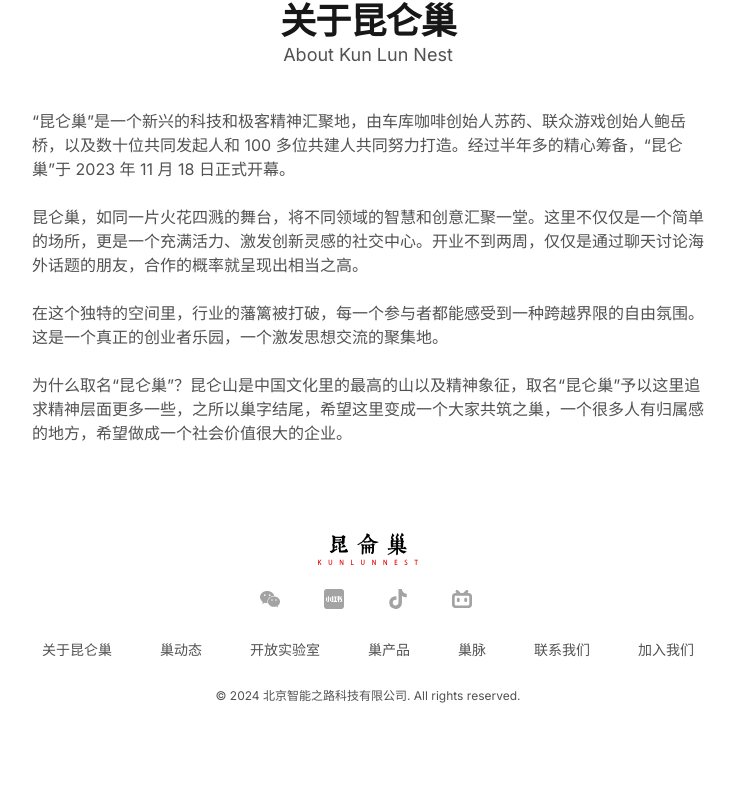
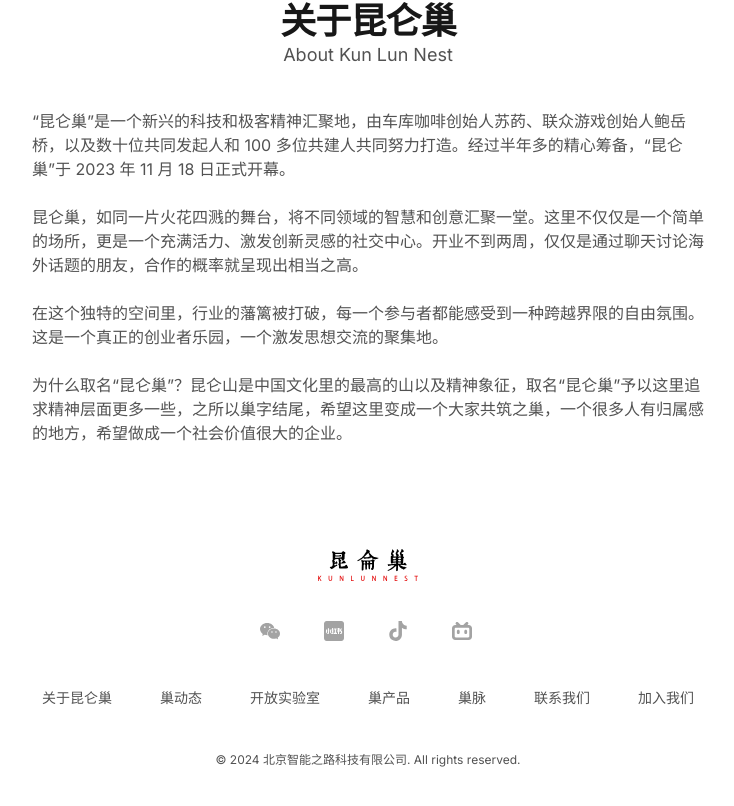
Before and after one commit to dabaz-official/kunlunnest, a Next.js app: page / in a window 1280 px wide. Shown: the part 572-1378 px from the top of the page, without its empty margins (272-1006 px from the left). Before the commit the page ends 1326 px from the top, so only its background shows below. Built offline with nearby package versions, Linux system fonts and the light colour scheme.

Commit message:
update footer

```diff
--- a/components/layout/Footer.tsx
+++ b/components/layout/Footer.tsx
@@ -9,7 +9,7 @@ const year = new Date().getFullYear();
 export default function Footer() {
   return (
     <footer className="bg-white">
-      <div className="mx-auto max-w-7xl overflow-hidden px-6 py-8 sm:py-12 lg:px-8 gap-y-6">
+      <div className="mx-auto max-w-7xl overflow-hidden px-6 py-10 sm:py-16 lg:px-8 gap-y-6">
         <Link href="/" className="flex items-center justify-center">
           <Image
             src="/logo.svg"
@@ -18,24 +18,32 @@ export default function Footer() {
             height={100}
           />
         </Link>
-        <div className="mt-6 flex justify-center space-x-10">
+        <div className="mt-10 flex justify-center space-x-10">
           {social.map((item) => (
-            <a key={item.name} href={item.href} className="text-neutral-400 hover:text-neutral-500">
+            <a
+              key={item.name}
+              href={item.href}
+              className="text-neutral-400 hover:text-neutral-500"
+              target='_blank'
+            >
               <span className="sr-only">{item.name}</span>
               <item.icon className="h-6 w-6" aria-hidden="true" />
             </a>
           ))}
         </div>
-        <nav className="mt-6 -mb-6 columns-2 sm:flex sm:justify-center sm:space-x-12" aria-label="Footer">
+        <nav className="mt-10 -mb-6 columns-2 sm:flex sm:justify-center sm:space-x-12" aria-label="Footer">
           {footerNavItems.map((item) => (
             <div key={item.name} className="pb-6">
-              <a href={item.href} className="text-sm leading-6 text-neutral-600 hover:text-neutral-900">
+              <Link
+                href={item.href}
+                className="text-sm leading-6 text-neutral-600 hover:text-neutral-900"
+              >
                 {item.name}
-              </a>
+              </Link>
             </div>
           ))}
         </nav>
-        <p className="mt-6 text-center text-xs leading-5 text-neutral-600">
+        <p className="mt-10 text-center text-xs leading-5 text-neutral-600">
           &copy; {year} 北京智能之路科技有限公司. All rights reserved.
         </p>
       </div>
```
